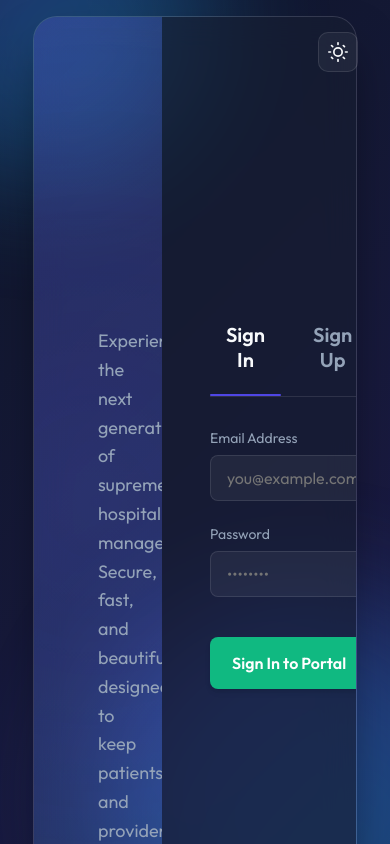
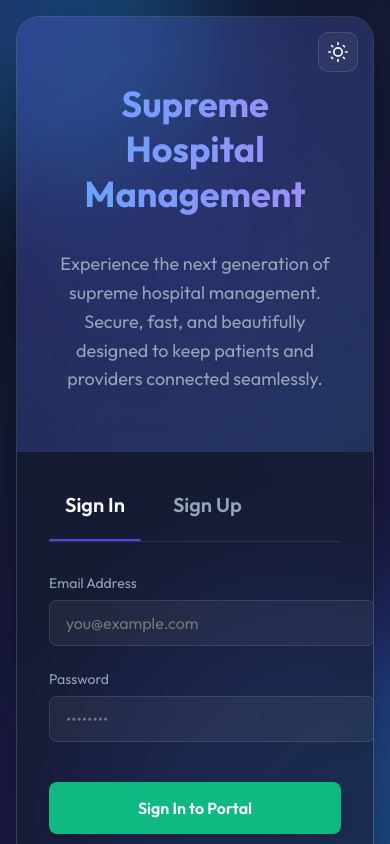
Before and after one commit to sahanasahana21439-collab/Hospital_Management, a Next.js app in the folder frontend/: page / in a window 390 px wide. Shown: the top 844 px of the page. Built offline with nearby package versions, Linux system fonts and the light colour scheme.

Commit message:
feat: make frontend fully responsive for mobile and tablet

```diff
--- a/frontend/src/app/globals.css
+++ b/frontend/src/app/globals.css
@@ -55,8 +55,8 @@ body {
 .auth-container {
   display: flex;
   width: 1000px;
-  max-width: 90%;
-  height: 600px;
+  max-width: 95%;
+  min-height: 600px;
   background: var(--surface);
   backdrop-filter: blur(16px);
   -webkit-backdrop-filter: blur(16px);
@@ -65,17 +65,34 @@ body {
   box-shadow: var(--shadow);
   overflow: hidden;
   position: relative;
+  transition: all 0.3s ease;
+}
+
+@media (max-width: 900px) {
+  .auth-container {
+    flex-direction: column;
+    height: auto;
+    width: 450px;
+    max-width: 100%;
+  }
 }
 
 .auth-info {
   flex: 1;
-  padding: 4rem;
+  padding: 4rem 3rem;
   display: flex;
   flex-direction: column;
   justify-content: center;
   position: relative;
   overflow: hidden;
   background: linear-gradient(135deg, rgba(79, 70, 229, 0.2) 0%, rgba(6, 182, 212, 0.1) 100%);
+}
+
+@media (max-width: 900px) {
+  .auth-info {
+    padding: 2.5rem 2rem;
+    text-align: center;
+  }
 }
 
 .auth-info::before {
@@ -105,6 +122,12 @@ body {
   z-index: 1;
 }
 
+@media (max-width: 900px) {
+  .auth-info h1 {
+    font-size: 2.25rem;
+  }
+}
+
 .auth-info p {
   color: var(--text-secondary);
   font-size: 1.125rem;
@@ -119,6 +142,12 @@ body {
   flex-direction: column;
   justify-content: center;
   background: var(--glass-bg);
+}
+
+@media (max-width: 900px) {
+  .auth-forms {
+    padding: 2rem;
+  }
 }
 
 .form-toggle {
@@ -270,7 +299,22 @@ body {
   display: flex;
   flex-direction: column;
   gap: 2rem;
-  z-index: 10;
+  z-index: 1000;
+  transition: all 0.3s cubic-bezier(0.4, 0, 0.2, 1);
+}
+
+@media (max-width: 1024px) {
+  .sidebar {
+    position: fixed;
+    top: 0;
+    left: -280px;
+    height: 100vh;
+    box-shadow: 20px 0 50px rgba(0, 0, 0, 0.3);
+  }
+
+  .sidebar.open {
+    left: 0;
+  }
 }
 
 .sidebar-logo {
@@ -320,6 +364,14 @@ body {
   flex: 1;
   padding: 2rem 3rem;
   overflow-y: auto;
+  transition: all 0.3s ease;
+}
+
+@media (max-width: 1024px) {
+  .main-dashboard {
+    padding: 1.5rem;
+    width: 100%;
+  }
 }
 
 .dashboard-header {
@@ -327,6 +379,25 @@ body {
   justify-content: space-between;
   align-items: center;
   margin-bottom: 2.5rem;
+  gap: 1.5rem;
+}
+
+@media (max-width: 768px) {
+  .dashboard-header {
+    flex-wrap: wrap;
+    gap: 1rem;
+    margin-bottom: 1.5rem;
+  }
+
+  .header-title {
+    order: 1;
+  }
+
+  .header-actions {
+    order: 3;
+    width: 100%;
+    justify-content: flex-start;
+  }
 }
 
 .header-title h2 {
@@ -339,6 +410,13 @@ body {
   grid-template-columns: repeat(auto-fit, minmax(240px, 1fr));
   gap: 1.5rem;
   margin-bottom: 2.5rem;
+}
+
+@media (max-width: 640px) {
+  .stats-grid {
+    grid-template-columns: 1fr;
+    gap: 1rem;
+  }
 }
 
 .stat-card {
@@ -451,19 +529,65 @@ body {
   }
 }
 
+.table-container {
+  overflow-x: auto;
+  margin: 0 -1rem;
+  padding: 0 1rem;
+  -webkit-overflow-scrolling: touch;
+}
+
+.mobile-menu-overlay {
+  position: fixed;
+  top: 0;
+  left: 0;
+  right: 0;
+  bottom: 0;
+  background: rgba(0, 0, 0, 0.5);
+  backdrop-filter: blur(4px);
+  z-index: 999;
+  opacity: 0;
+  visibility: hidden;
+  transition: all 0.3s ease;
+}
+
+.mobile-menu-overlay.show {
+  opacity: 1;
+  visibility: visible;
+}
+
+.menu-toggle-btn {
+  display: none;
+  background: var(--surface);
+  border: 1px solid var(--surface-border);
+  color: var(--text-primary);
+  width: 40px;
+  height: 40px;
+  border-radius: 10px;
+  align-items: center;
+  justify-content: center;
+  cursor: pointer;
+  z-index: 1001;
+}
+
+@media (max-width: 1024px) {
+  .menu-toggle-btn {
+    display: flex;
+    order: 0;
+  }
+}
+
+@media (max-width: 1024px) {
+  .sidebar {
+    /* Already handled above but ensuring logic is consistent */
+  }
+}
+
 @media (max-width: 768px) {
-  .sidebar {
-    display: none; /* In a real app, I'd add a mobile menu */
-  }
   .main-dashboard {
-    padding: 1.5rem;
+    padding: 1rem;
   }
   .centered-page {
     padding: 1rem;
-  }
-  .auth-container {
-    height: auto;
-    width: 100%;
   }
 }
 
--- a/frontend/src/components/AppointmentList.js
+++ b/frontend/src/components/AppointmentList.js
@@ -78,7 +78,7 @@ export default function AppointmentList() {
             <p className="text-muted-foreground mt-2">Try adjusting your search terms or schedule a new appointment.</p>
           </div>
         ) : (
-          <div className="overflow-x-auto">
+          <div className="table-container">
             <table className="w-full text-left border-collapse">
               <thead>
                 <tr className="bg-muted/50 border-b border-border">
--- a/frontend/src/components/BillingList.js
+++ b/frontend/src/components/BillingList.js
@@ -80,7 +80,7 @@ export default function BillingList() {
             <p className="text-muted-foreground mt-2 max-w-xs mx-auto">Either all invoices are cleared or no records match your search.</p>
           </div>
         ) : (
-          <div className="overflow-x-auto">
+          <div className="table-container">
             <table className="w-full text-left border-collapse">
               <thead>
                 <tr className="bg-muted/50 border-b border-border">
--- a/frontend/src/components/DoctorList.js
+++ b/frontend/src/components/DoctorList.js
@@ -78,7 +78,7 @@ export default function DoctorList() {
             <p className="text-muted-foreground mt-2">Try adjusting your search terms.</p>
           </div>
         ) : (
-          <div className="overflow-x-auto">
+          <div className="table-container">
             <table className="w-full text-left border-collapse">
               <thead>
                 <tr className="bg-muted/50 border-b border-border">
--- a/frontend/src/components/PatientList.js
+++ b/frontend/src/components/PatientList.js
@@ -77,7 +77,7 @@ export default function PatientList() {
             <p className="text-muted-foreground mt-2">Try adjusting your search or register a new patient.</p>
           </div>
         ) : (
-          <div className="overflow-x-auto">
+          <div className="table-container">
             <table className="w-full text-left border-collapse">
               <thead>
                 <tr className="bg-muted/50 border-b border-border">
```
Also changed, not shown: frontend/src/app/dashboard/page.js (+28 -7 lines).
